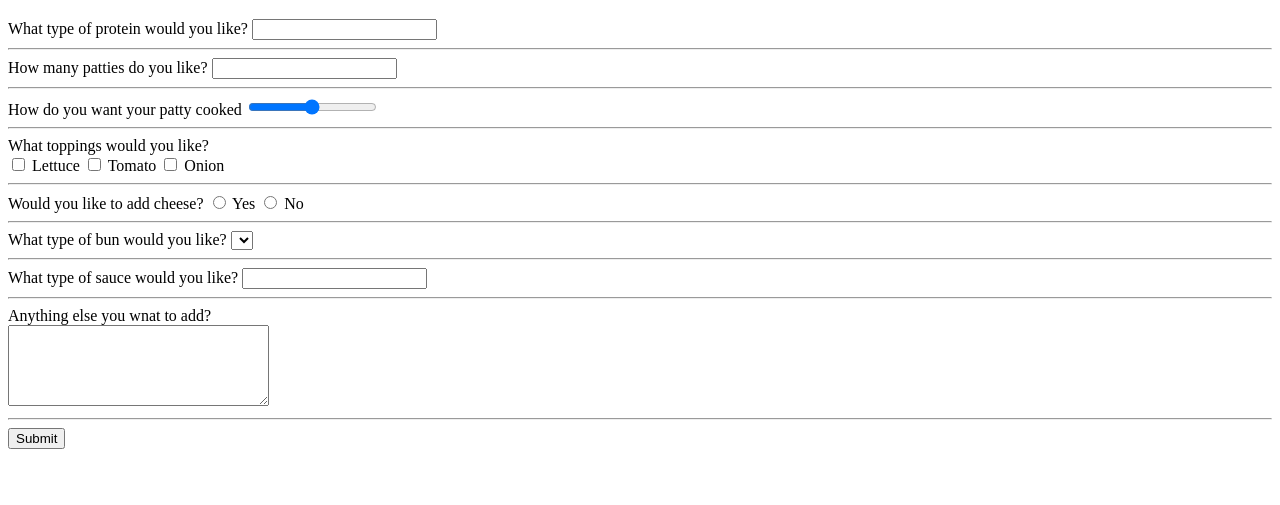
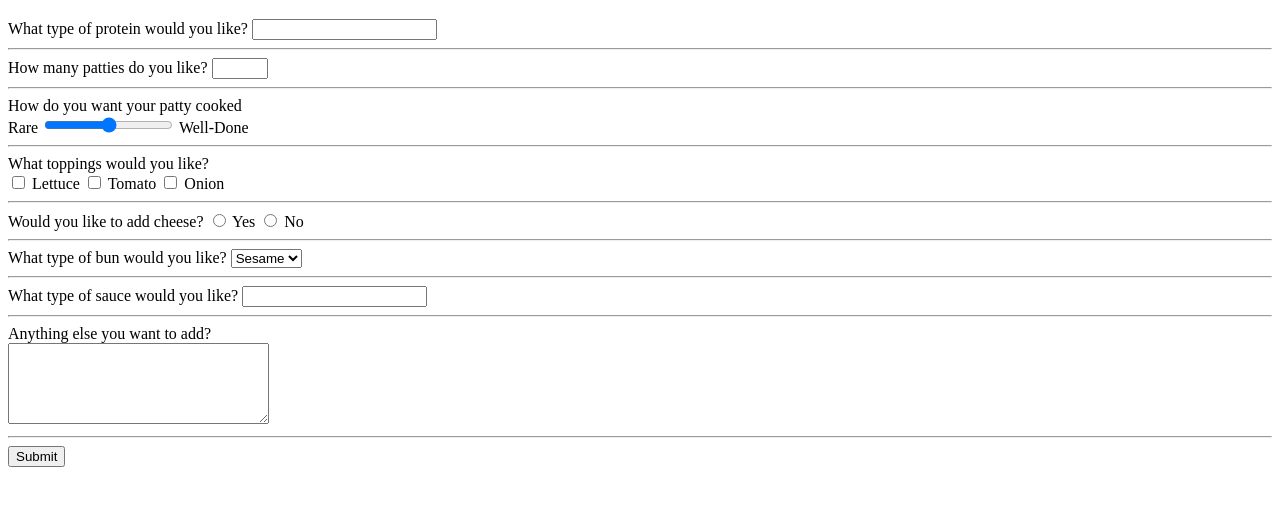
Before and after one commit to michaelBedDev/Exercise-4-Forms, a plain HTML site: page order.html in a window 1280 px wide. Shown: the part 183-688 px from the top of the page. Drawn offline with Linux system fonts and the light colour scheme.

Commit message:
Finished

```diff
--- a/order.html
+++ b/order.html
@@ -14,43 +14,51 @@
 
     <h1>Create a burguer!</h1>
 
-    <section> <!--more sections?-->
+    <section> <!--id: nombre_interno //name: nombre al enviar //value: valor enviado o nombre que se enseña-->
         <form action="order.html" method="post">
             <label for="protein">What type of protein would you like?</label>
             <input type="text" name="protein" id="protein">
             <hr>
             <label for="patty">How many patties do you like?</label>
-            <input type="text" name="patty" id="patty">
+            <input type="number" name="patty" id="patty" min="0" max="10">
             <hr>
-            <label for="cooked">How do you want your patty cooked</label> <!--integer-->
-            <input type="range" name="cooked" id="cooked"> <!--range-->
+            <label for="cooked">How do you want your patty cooked</label>
+            <br>
+            <label for="cooked">Rare</label>
+            <input type="range" name="cooked" id="cooked" value="3" min="1" max="5">
+            <label for="cooked">Well-Done</label>
             <hr>
             <label for="toppings">What toppings would you like?</label>
             <br>
-            <input type="checkbox" name="toppings" id="lettuce">
+            <input type="checkbox" name="lettuce" id="lettuce">
             <label for="lettuce">Lettuce</label>
-            <input type="checkbox" name="toppings" id="tomato">
+            <input type="checkbox" name="tomato" id="tomato">
             <label for="tomato">Tomato</label>
-            <input type="checkbox" name="toppings" id="onion">
+            <input type="checkbox" name="onion" id="onion">
             <label for="onion">Onion</label>
             <hr>
             <label for="cheese">Would you like to add cheese?</label>
-            <input type="radio" name="cheese" id="cheeseyes">
+            <input type="radio" name="cheese" id="cheeseyes" value="yes">
             <label for="cheeseyes">Yes</label>
-            <input type="radio" name="cheese" id="cheeseno">
+            <input type="radio" name="cheese" id="cheeseno" value="no">
             <label for="cheeseno">No</label>
             <hr>
             <label for="bun">What type of bun would you like?</label>
             <select name="bun" id="bun">
-                <option value="Sesame"></option>
-                <option value="Potato"></option>
-                <option value="Pretzel"></option>
+                <option value="Sesame">Sesame</option>
+                <option value="Potato">Potato</option>
+                <option value="Pretzel">Pretzel</option>
             </select>
             <hr>
-            <label for="sauce">What type of sauce would you like?</label>
-            <input type="text" name="sauce" id="sauce"> <!--sauce-->
+            <label for="sauceChoice">What type of sauce would you like?</label>
+            <input list="sauce" name="sauceChoice" id="sauceChoice">
+            <datalist id="sauce">
+                <option value="ketchup">Ketchup sauce</option>
+                <option value="mayo">Mayo sauce</option>
+                <option value="mustard">Mustard sauce</option>
+            </datalist>
             <hr>
-            <label for="anythingelse">Anything else you wnat to add?</label>
+            <label for="anythingelse">Anything else you want to add?</label>
             <br>
             <textarea name="anythingelse" id="anythingelse" cols="30" rows="5"></textarea>
             <hr>
```
